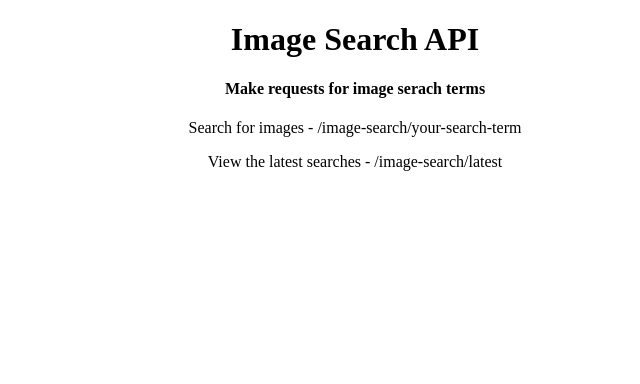
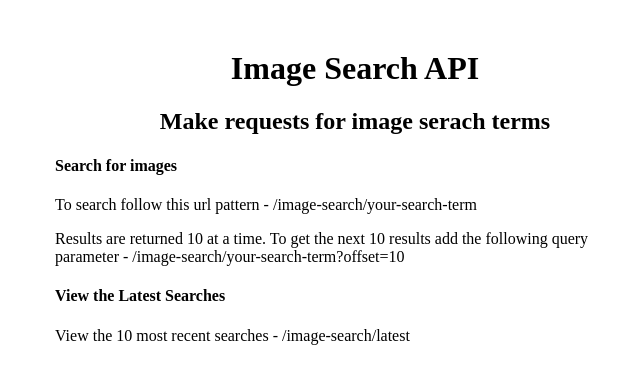
Before and after one commit to forbesg/FCC-image-search, a website: page views/index.html in a window 1280 px wide. Shown: the whole page, without its empty margins (285-925 px from the left). Drawn offline with Linux system fonts and the light colour scheme.

Commit message:
Update index.html

```diff
--- a/views/index.html
+++ b/views/index.html
@@ -5,6 +5,11 @@
     <title>Image Search API</title>
     <style media="screen">
       .container {
+        font-family: 'sans-serif';
+        max-width: 600px;
+        margin: 50px auto;
+      }
+      .container h1, .container h2 {
         text-align: center;
       }
     </style>
@@ -12,12 +17,17 @@
   <body>
     <div class="container">
       <h1>Image Search API</h1>
-      <h4>Make requests for image serach terms</h4>
+      <h2>Make requests for image serach terms</h2>
+      <h4>Search for images</h4>
       <p>
-        Search for images - /image-search/your-search-term
+        To search follow this url pattern - /image-search/your-search-term
       </p>
       <p>
-        View the latest searches - /image-search/latest
+        Results are returned 10 at a time. To get the next 10 results add the following query parameter - /image-search/your-search-term?offset=10
+      </p>
+      <h4>View the Latest Searches</h4>
+      <p>
+        View the 10 most recent searches - /image-search/latest
       </p>
     </div>
   </body>
```
